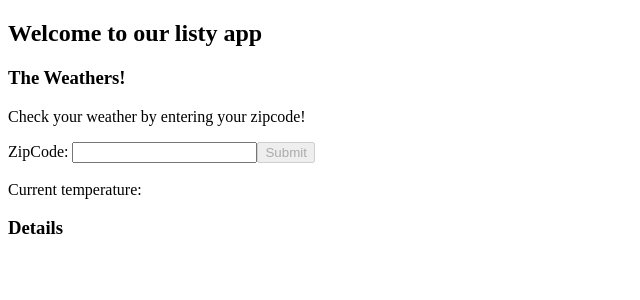
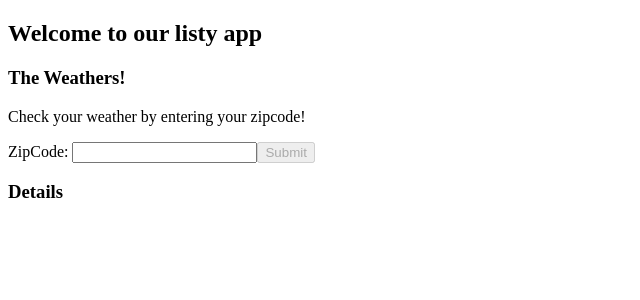
Before and after one commit to jfeng5529/CS412, an Angular app in the folder PS6/: page / in a window 1280 px wide. Shown: the top 300 px of the page, without its empty margins (0-640 px from the left). Built offline with nearby package versions, Linux system fonts and the light colour scheme.

Commit message:
finally finished

```diff
--- a/PS6/src/app/form/form.component.html
+++ b/PS6/src/app/form/form.component.html
@@ -5,10 +5,5 @@
     <button type="submit" [disabled]="!zipCode">Submit</button>
 </form>
 
-<div>
-    <br />
-    Current temperature: {{currentWeather}}
-    <br />
-</div>
 
 <app-list [currentWeather]="currentWeather"> </app-list>
--- a/PS6/src/app/form/form.component.ts
+++ b/PS6/src/app/form/form.component.ts
@@ -1,9 +1,6 @@
 import { Component, OnInit } from '@angular/core';
 import { WeatherServicesService} from '../services/weather-services.service';
 
-interface WX {
-  weather: object;
-}
 
 @Component({
   selector: 'app-form',
@@ -20,12 +17,20 @@ export class FormComponent implements OnInit {
   }
 
   getWeatherByZipCode(): void { // call a service to get the current data
-    // this.weatherService.getWeather(this.zipCode).subscribe(
-    //   (response: WX) => {
-    //     console.log(`Response: ${response}`);
-    //     this.currentWeather = response.weather;
-    //   }
-    // );
-    this.currentWeather = ["yes", "no"];
+    console.log(this.zipCode);
+    this.weatherService.getWeather(this.zipCode).subscribe(
+      (data) => {
+
+
+        let temp = JSON.stringify(data);
+        let str= temp.substring(0, 12) + temp.substring(13, temp.lastIndexOf(",")-1)+temp.substring(temp.lastIndexOf(","));
+        str = str.replace(/\\/g, "");
+        let temp2 = JSON.parse(str);
+        console.log(temp2);
+
+
+        this.currentWeather = [temp2, temp2, temp2];
+      }
+    );
 }
 }
--- a/PS6/src/app/list/list.component.html
+++ b/PS6/src/app/list/list.component.html
@@ -4,8 +4,10 @@
     </ul>
 </div> -->
 <h3>Details</h3>
+
 <div *ngIf ="currentWeather" >
     <ul *ngFor="let weather of currentWeather">
-        <li >{{weather}}</li>
+        <li >Lat: {{(weather.response.lat)}} Long: {{weather.response.lon}} Weather: {{weather.response.wx_desc}}  Temp: {{weather.response.temp_c}}</li>
     </ul>
+    <p> Is it Cached : {{currentWeather[0].cached}}</p>
 </div>
--- a/PS6/src/app/list/list.component.ts
+++ b/PS6/src/app/list/list.component.ts
@@ -7,7 +7,7 @@ import { Component, Input, OnInit } from '@angular/core';
 })
 export class ListComponent implements OnInit {
   @Input() currentWeather: any;
-
+  isCached: any;
   constructor() { }
 
   ngOnInit(): void {
```
Also changed, not shown: 1 other file (tests, documents, lock files or other folders).
